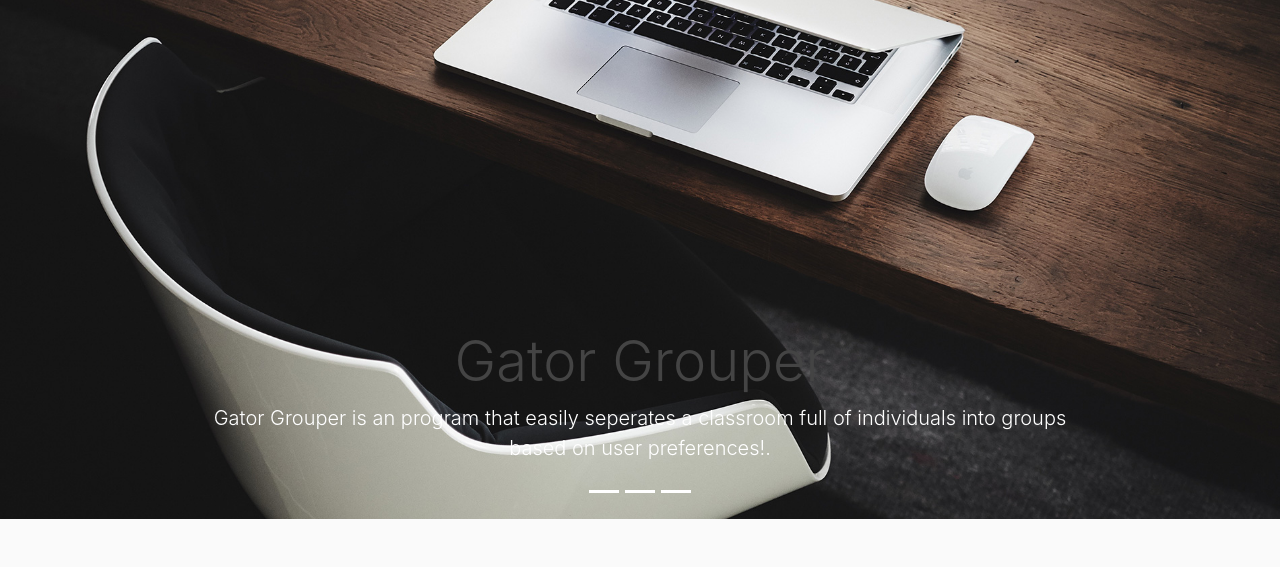
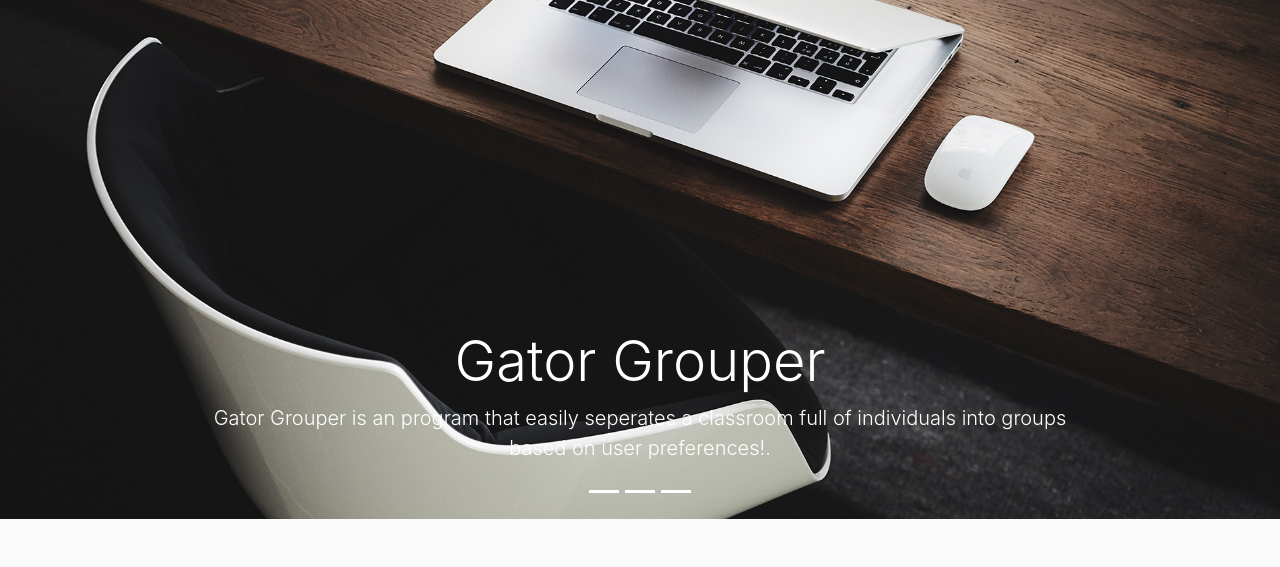
Before and after one commit to GatorIncubator/gatorgrouper, a Django app: page / in a window 1280 px wide. Shown: the part 147-714 px from the top of the page. Run offline with Django 3.2, Linux system fonts and the light colour scheme; some libraries are stand-ins or nearby versions.

Commit message:
Changed text color for home page

```diff
--- a/gatorgrouper/templates/gatorgrouper/home.html
+++ b/gatorgrouper/templates/gatorgrouper/home.html
@@ -14,21 +14,21 @@
       <!-- Slide One -->
       <div class="carousel-item active" style="background-image: url({% static 'gatorgrouper/images/GGbackground.jpg'%})">
         <div class="carousel-caption d-none d-md-block">
-          <h3 class="display-4">Gator Grouper</h3>
+          <h3 class="display-4" style="color:white;">Gator Grouper</h3>
           <p class="lead">Gator Grouper is an program that easily seperates a classroom full of individuals into groups based on user preferences!.</p>
         </div>
       </div>
       <!-- Slide Two -->
       <div class="carousel-item" style="background-image: url({% static 'gatorgrouper/images/Allegheny.jpg'%})">
         <div class="carousel-caption d-none d-md-block">
-          <h3 class="display-4">Developer Story</h3>
+          <h3 class="display-4" style="color:white;">Developer Story</h3>
           <p class="lead">The Gator Grouper program was developed by the Allegheny College Software Engineering team.</p>
         </div>
       </div>
       <!-- Slide Three  -->
       <div class="carousel-item" style="background-image: url('{% static 'gatorgrouper/images/groupWork.jpg'%}')">
         <div class="carousel-caption d-none d-md-block">
-          <h3 class="display-4">Teamwork</h3>
+          <h3 class="display-4" style="color:white;">Teamwork</h3>
           <p class="lead">"Teamwork is the ability to work together toward a common vision. The ability to direct individual accomplishments toward organizational objectives. It is the fuel that allows common people to attain uncommon results." --Andrew Carnegie.</p>
         </div>
       </div>
```
